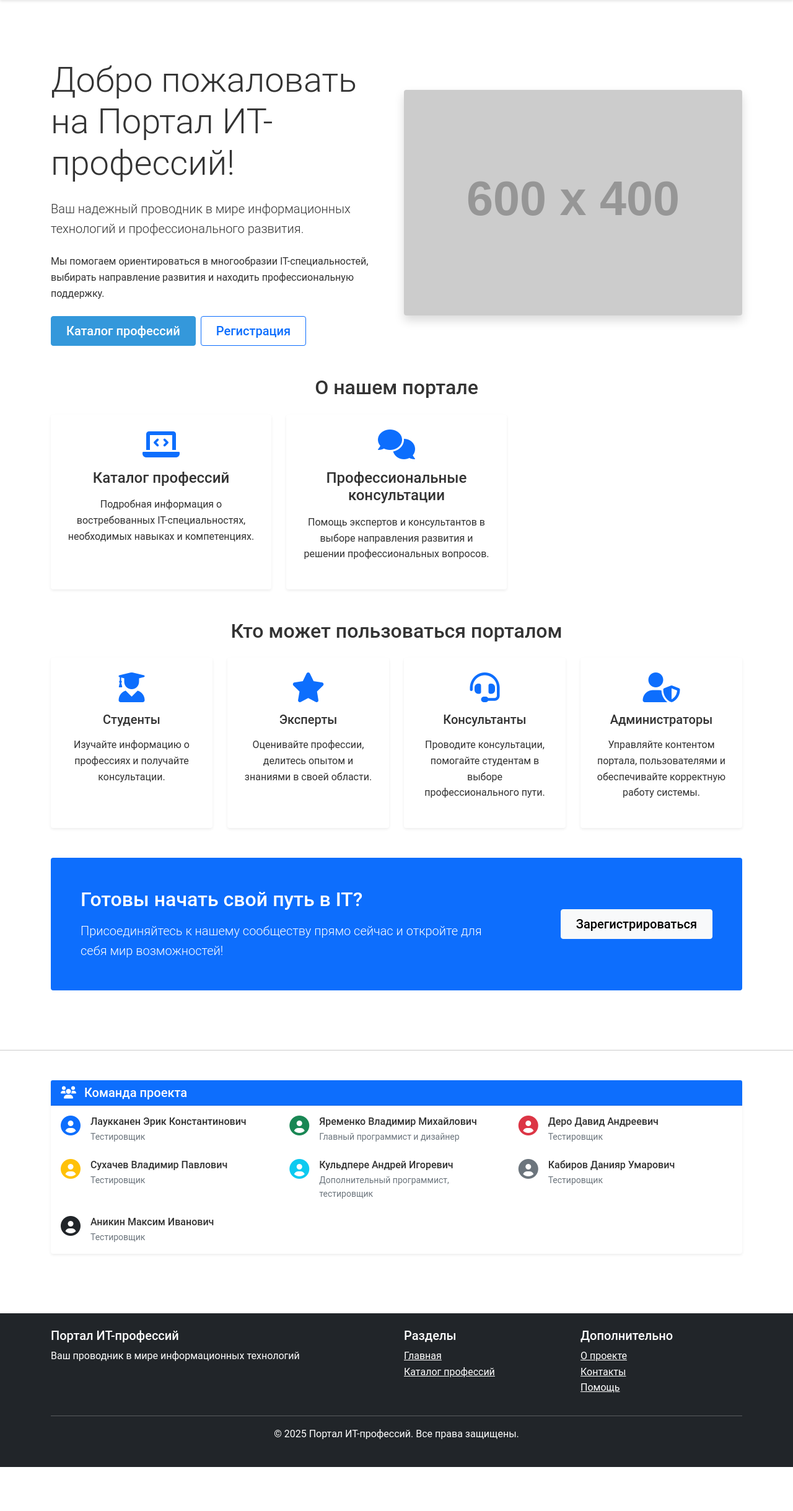
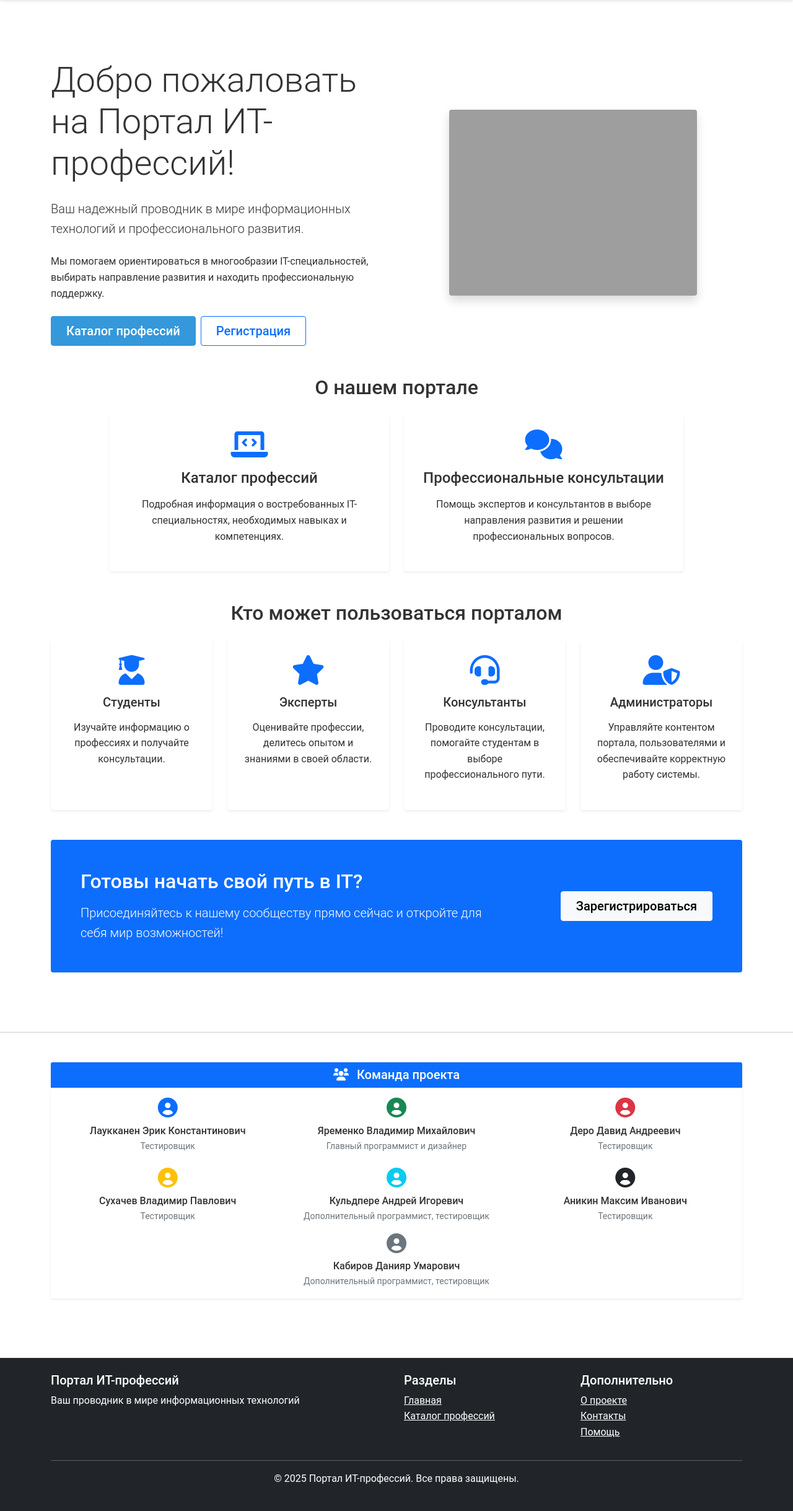
Before and after one commit to vasyza/proffesional-basics, a PHP site: page / in a window 1280 px wide. Shown: the part 62-2500 px from the top of the page at 62% size. Before the commit the page ends 2429 px from the top, so only its background shows below. Run offline with PHP 8.4, Linux system fonts and the light colour scheme; grey boxes labelled with a size stand in for pictures from a placeholder-image service; some libraries are stand-ins or nearby versions; grey boxes are pictures that could not be loaded.

Commit message:
chore: Исправлены недочеты в дизайне сайта
- Два верхних блока теперь распределены по ширине страницы (теперь нет той пустоты справа).
- Нижний блок "Команда проекта" переработан и теперь содержимое сцентрировано, описание участников теперь под их аватарками.
- Мэйн картинка теперь прикольная и не серая.

```diff
--- a/index.php
+++ b/index.php
@@ -27,7 +27,7 @@ include 'includes/header.php';
             </div>
         </div>
         <div class="col-lg-6 d-flex align-items-center justify-content-center">
-            <img src="https://placehold.co/600x400?text=IT+Professions+Portal" alt="IT Профессии" class="img-fluid rounded shadow">
+            <img src="mp_pic.jpg" alt="IT Профессии" class="img-fluid rounded shadow">
         </div>
     </div>
 
@@ -35,9 +35,9 @@ include 'includes/header.php';
 <div class="row mb-5" id="about">
     <div class="col-12">
         <h2 class="text-center mb-4">О нашем портале</h2>
-            <div class="row g-4">
-                <div class="col-md-4">
-                    <div class="card h-100 border-0 shadow-sm">
+        <div class="row g-4 justify-content-center"> <!-- Добавлен justify-content-center -->
+            <div class="col-md-5"> <!-- Изменено с col-md-4 на col-md-5 для равной ширины -->
+                <div class="card h-100 border-0 shadow-sm hover-effect"> <!-- Добавлен класс hover-effect -->
                     <div class="card-body text-center p-4">
                         <i class="fas fa-laptop-code fa-3x text-primary mb-3"></i>
                         <h3 class="h4 mb-3">Каталог профессий</h3>
@@ -45,17 +45,8 @@ include 'includes/header.php';
                     </div>
                 </div>
             </div>
-                <!-- <div class="col-md-4">
-                    <div class="card h-100 border-0 shadow-sm">
-                        <div class="card-body text-center p-4">
-                            <i class="fas fa-users fa-3x text-primary mb-3"></i>
-                            <h3 class="h4 mb-3">Рабочие группы</h3>
-                            <p class="mb-0">Возможность объединяться в команды по интересам для совместной работы над проектами и обмена опытом.</p>
-                        </div>
-                    </div>
-                </div> -->
-                <div class="col-md-4">
-                    <div class="card h-100 border-0 shadow-sm">
+            <div class="col-md-5"> <!-- Изменено с col-md-4 на col-md-5 для равной ширины -->
+                <div class="card h-100 border-0 shadow-sm hover-effect"> <!-- Добавлен класс hover-effect -->
                     <div class="card-body text-center p-4">
                         <i class="fas fa-comments fa-3x text-primary mb-3"></i>
                         <h3 class="h4 mb-3">Профессиональные консультации</h3>
@@ -139,14 +130,14 @@ include 'includes/header.php';
 <!-- Команда проекта -->
 <div class="container mb-5">
     <div class="card shadow-sm">
-        <div class="card-header bg-primary text-white">
+        <div class="card-header bg-primary text-white text-center">
             <h5 class="mb-0"><i class="fas fa-users me-2"></i> Команда проекта</h5>
         </div>
         <div class="card-body">
-            <div class="row gy-4">
-                <div class="col-md-4">
-                    <div class="d-flex align-items-start">
-                        <div class="me-3">
+            <div class="row gy-4 justify-content-center">
+                <div class="col-md-4 text-center">
+                    <div class="d-flex align-items-center flex-column">
+                        <div class="mb-2">
                             <i class="fas fa-user-circle fa-2x text-primary"></i>
                         </div>
                         <div>
@@ -156,9 +147,9 @@ include 'includes/header.php';
                     </div>
                 </div>
 
-                <div class="col-md-4">
-                    <div class="d-flex align-items-start">
-                        <div class="me-3">
+                <div class="col-md-4 text-center">
+                    <div class="d-flex align-items-center flex-column">
+                        <div class="mb-2">
                             <i class="fas fa-user-circle fa-2x text-success"></i>
                         </div>
                         <div>
@@ -168,9 +159,9 @@ include 'includes/header.php';
                     </div>
                 </div>
 
-                <div class="col-md-4">
-                    <div class="d-flex align-items-start">
-                        <div class="me-3">
+                <div class="col-md-4 text-center">
+                    <div class="d-flex align-items-center flex-column">
+                        <div class="mb-2">
                             <i class="fas fa-user-circle fa-2x text-danger"></i>
                         </div>
                         <div>
@@ -180,9 +171,9 @@ include 'includes/header.php';
                     </div>
                 </div>
 
-                <div class="col-md-4">
-                    <div class="d-flex align-items-start">
-                        <div class="me-3">
+                <div class="col-md-4 text-center">
+                    <div class="d-flex align-items-center flex-column">
+                        <div class="mb-2">
                             <i class="fas fa-user-circle fa-2x text-warning"></i>
                         </div>
                         <div>
@@ -192,9 +183,9 @@ include 'includes/header.php';
                     </div>
                 </div>
 
-                <div class="col-md-4">
-                    <div class="d-flex align-items-start">
-                        <div class="me-3">
+                <div class="col-md-4 text-center">
+                    <div class="d-flex align-items-center flex-column">
+                        <div class="mb-2">
                             <i class="fas fa-user-circle fa-2x text-info"></i>
                         </div>
                         <div>
@@ -202,23 +193,21 @@ include 'includes/header.php';
                             <p class="mb-0 text-muted small">Дополнительный программист, тестировщик</p>
                         </div>
                     </div>
-                </div>
 
-                <div class="col-md-4">
-                    <div class="d-flex align-items-start">
-                        <div class="me-3">
+                    <div class="d-flex align-items-center flex-column mt-3">
+                        <div class="mb-2">
                             <i class="fas fa-user-circle fa-2x text-secondary"></i>
                         </div>
                         <div>
                             <h6 class="mb-1">Кабиров Данияр Умарович</h6>
-                            <p class="mb-0 text-muted small">Тестировщик</p>
+                            <p class="mb-0 text-muted small">Дополнительный программист, тестировщик</p>
                         </div>
                     </div>
                 </div>
 
-                <div class="col-md-4">
-                    <div class="d-flex align-items-start">
-                        <div class="me-3">
+                <div class="col-md-4 text-center">
+                    <div class="d-flex align-items-center flex-column">
+                        <div class="mb-2">
                             <i class="fas fa-user-circle fa-2x text-dark"></i>
                         </div>
                         <div>
```
Lines whose indentation alone changed are shown as unchanged.
